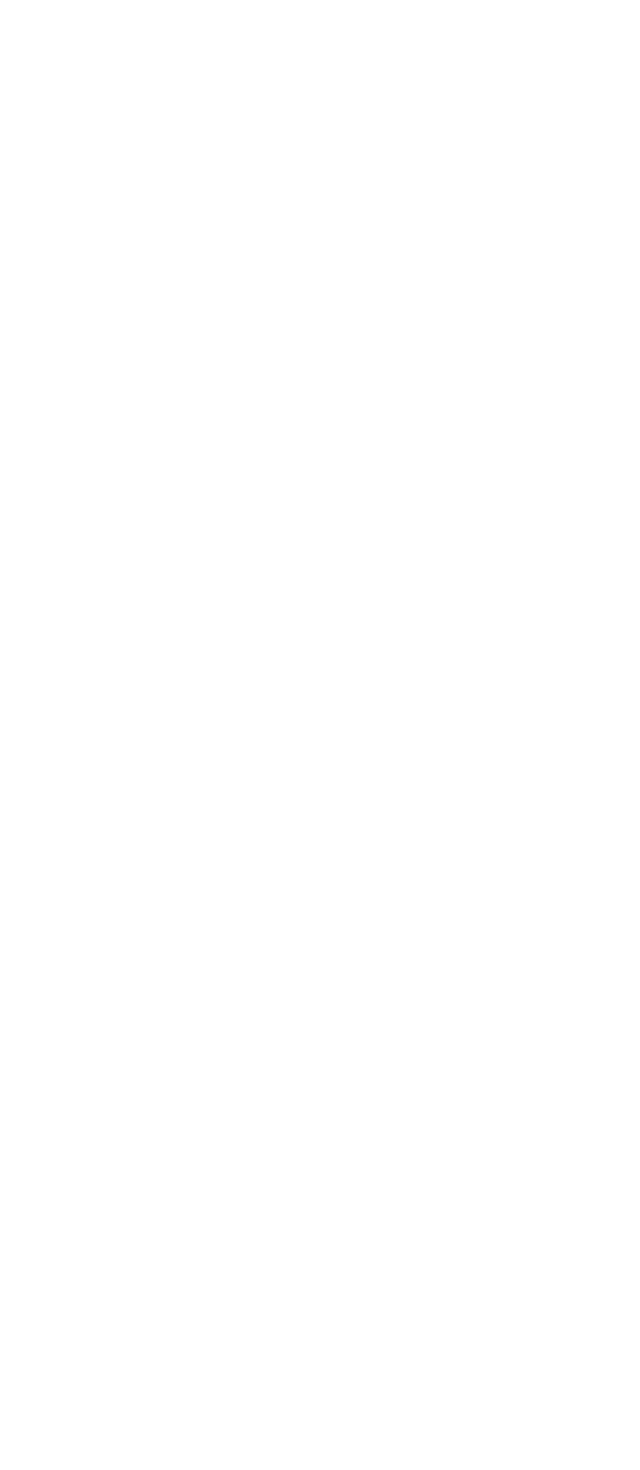
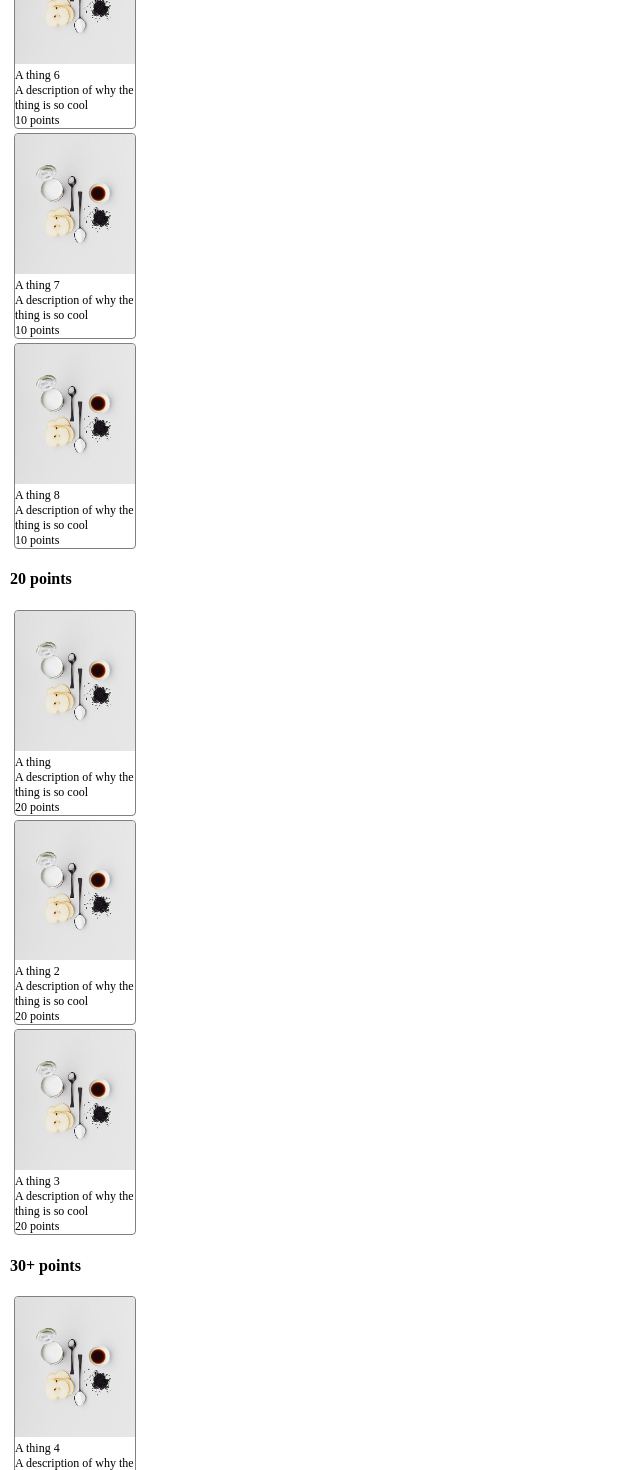
Before and after one commit to nicolechowt/Perky-Pals, a React (Create React App) app: page /redeem in a window 1280 px wide. Shown: the part 1260-2730 px from the top of the page, without its empty margins (0-640 px from the left). Before the commit the page ends 800 px from the top, so only its background shows below. Built offline with nearby package versions, Linux system fonts and the light colour scheme.

Commit message:
Add redeem card

```diff
--- /dev/null
+++ b/src/components/redeem-card/index.js
@@ -0,0 +1,32 @@
+import React from 'react';
+import { connect } from 'react-redux';
+import { ADD_EXERCISE_MINUTES } from '../../reducers/actions'
+
+import Box from '../box';
+import Button from '../button';
+import thing from '../../assets/thing.jpg';
+
+import './style/redeem-card.css';
+
+export default function RedeemCard(props) {
+  const {
+    description,
+    points,
+    title,
+  } = props;
+
+  return (
+    <div className="redeem-card">
+      <img
+        className="redeem-card__image"
+        src={thing}
+      />
+
+      <div className="redeem-card__text">
+        <div>{title}</div>
+        <div>{description}</div>
+        <div>{points} points</div>
+      </div>
+    </div>
+  );
+}
--- /dev/null
+++ b/src/components/redeem-card/style/redeem-card.css
@@ -0,0 +1,18 @@
+.redeem-card
+{
+  border: 1px solid grey;
+  border-radius: 4px;
+  margin: 4px;
+  max-width: 120px;
+}
+
+.redeem-card__image
+{
+  max-width: 100%;
+  border-radius: 4px 4px 0 0;
+}
+
+.redeem-card__text
+{
+  font-size: 12px;
+}
--- a/src/components/redeem/index.js
+++ b/src/components/redeem/index.js
@@ -1,13 +1,120 @@
 import React from 'react';
-import { Link } from "react-router-dom";
 import './style/redeem.css';
-import Button from '../button';
-import Header from '../header';
+import RedeemCard from '../redeem-card';
 
+const items = [
+  {
+    title: 'A thing',
+    description: 'A description of why the thing is so cool',
+    points: 10,
+  },
+  {
+    title: 'A thing 2 ',
+    description: 'A description of why the thing is so cool',
+    points: 10,
+  },
+  {
+    title: 'A thing 3',
+    description: 'A description of why the thing is so cool',
+    points: 10,
+  },
+  {
+    title: 'A thing 4',
+    description: 'A description of why the thing is so cool',
+    points: 10,
+  },
+  {
+    title: 'A thing 5',
+    description: 'A description of why the thing is so cool',
+    points: 10,
+  },
+  {
+    title: 'A thing 6',
+    description: 'A description of why the thing is so cool',
+    points: 10,
+  },
+  {
+    title: 'A thing 7',
+    description: 'A description of why the thing is so cool',
+    points: 10,
+  },
+  {
+    title: 'A thing 8',
+    description: 'A description of why the thing is so cool',
+    points: 10,
+  },
+  {
+    title: 'A thing',
+    description: 'A description of why the thing is so cool',
+    points: 20,
+  },
+  {
+    title: 'A thing 2 ',
+    description: 'A description of why the thing is so cool',
+    points: 20,
+  },
+  {
+    title: 'A thing 3',
+    description: 'A description of why the thing is so cool',
+    points: 20,
+  },
+  {
+    title: 'A thing 4',
+    description: 'A description of why the thing is so cool',
+    points: 30,
+  },
+  {
+    title: 'A thing 5',
+    description: 'A description of why the thing is so cool',
+    points: 30,
+  },
+  {
+    title: 'A thing 6',
+    description: 'A description of why the thing is so cool',
+    points: 40,
+  },
+  {
+    title: 'A thing 7',
+    description: 'A description of why the thing is so cool',
+    points: 100,
+  },
+  {
+    title: 'A thing 8',
+    description: 'A description of why the thing is so cool',
+    points: 100,
+  },
+];
 export default function Redeem(props) {
   return (
     <div className="redeem">
       Redeem
+
+      <h4>10 points</h4>
+      {items.filter(item => item.points===10).map(filteredItem => (
+        <RedeemCard
+          description={filteredItem.description}
+          points={filteredItem.points}
+          title={filteredItem.title}
+        />
+      ))}
+
+      <h4>20 points</h4>
+      {items.filter(item => item.points===20).map(filteredItem => (
+        <RedeemCard
+          description={filteredItem.description}
+          points={filteredItem.points}
+          title={filteredItem.title}
+        />
+      ))}
+
+      <h4>30+ points</h4>
+      {items.filter(item => item.points>=30).map(filteredItem => (
+        <RedeemCard
+          description={filteredItem.description}
+          points={filteredItem.points}
+          title={filteredItem.title}
+        />
+      ))}
     </div>
   );
 }
```
Also changed, not shown: src/assets/thing.jpg (added).
